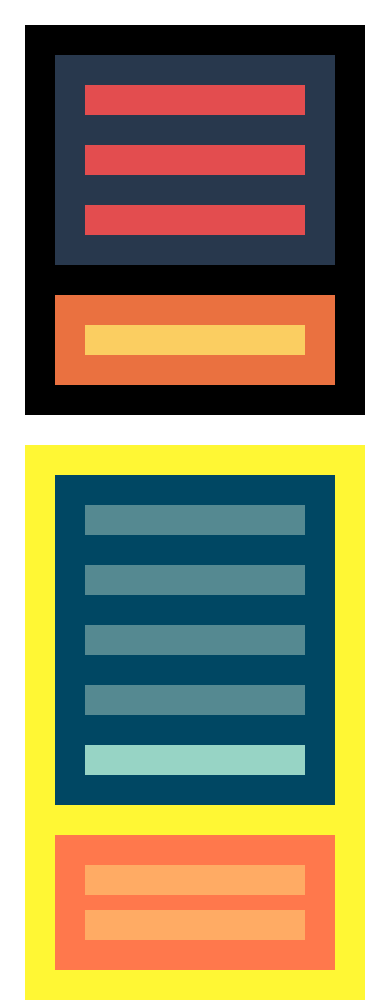
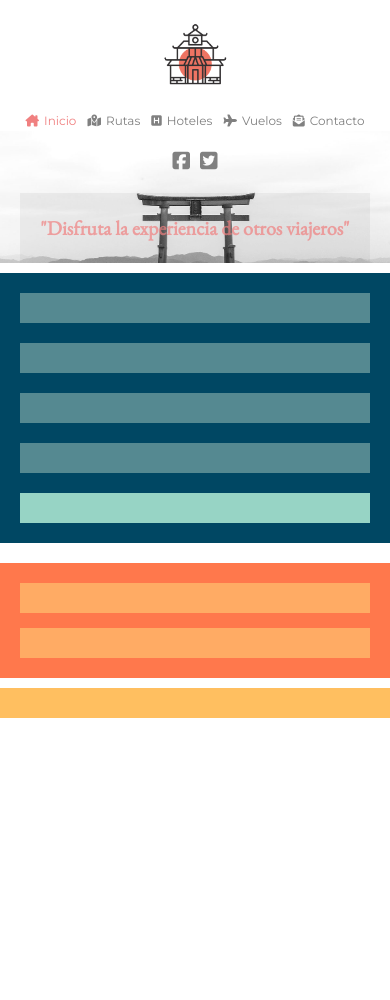
Before and after one commit to ArianeReact/Sprint_1, a plain HTML site: page index.html in a window 390 px wide. Shown: the top 1000 px of the page. After the commit the page ends 844 px from the top, so only its background shows below. Drawn offline with nearby package versions, Linux system fonts and the light colour scheme.

Commit message:
Nivell 2 - Exercici 4

```diff
--- a/css/responsive.css
+++ b/css/responsive.css
@@ -2,56 +2,116 @@
     section {
         flex-direction: column;
     }
-    .section.blackContent{
-        background-color: #fff734;
-    }
-    #contentLeft{
+
+    #contentLeft {
         margin-right: 0px;
     }
-    #logo{
+
+    #logo {
         flex: 0 1 80px;
     }
+
     #socialLinks {
         flex: 0 1 80px;
+        gap: 10px;
     }
+
+    #titleSlide h1 {
+        font-size: 25px;
+    }
+
+    .menuItem a {
+        font-size: 13px;
+    }
+
+    .menuItem i {
+        margin-right: 5px;
+    }
+
+
 }
 
 @media only screen and (max-width: 480px) {
     :root {
-        --gap: 30px;
-        --padding:15px;
+        --gap: 20px;
+        --padding: 15px;
     }
-    section{
-        gap:var(--gap);
+
+    section {
+        gap: var(--gap);
     }
-    #navBar{
+
+    .header {
+        background-size: 100%;
+        height: auto;
+    }
+
+    #navBar {
         flex-direction: column;
-        gap:var(--gap);
+        gap: var(--gap);
     }
-    #navBar >*{
+
+    #navBar>* {
         flex: 1 1 100%;
         margin: 0px !important;
     }
-    #contentLeft{
-        background-color:#004763;
+
+    #menu {
+        padding: 0px 20px;
     }
-    #contentArticles>article{
+
+    #slide {
+        margin: 20px 20px 0px 20px;
+        height: 70px;
+    }
+
+    #titleSlide h1 {
+        font-size: 20px;
+    }
+
+    .menuItem {
+        text-align: center;
+    }
+
+    .menuItem a {
+        font-size: 12px;
+        padding: 5px;
+    }
+
+    .menuItem i {
+        margin-right: 5px;
+    }
+
+    .socialItem a {
+        font-size: 20px;
+    }
+
+    #contentLeft {
+        background-color: #004763;
+    }
+
+    #contentArticles>article {
         flex: 1 1 100%;
         background-color: #558991;
     }
-    #footerArticles{
-        background-color:#97d4c5;
+
+    #footerArticles {
+        background-color: #97d4c5;
     }
-    #contentRight{
+
+    #contentRight {
         background-color: #ff784c;
     }
-    #contentRight #titleContentRight{
+
+    #contentRight #titleContentRight {
         background-color: #ffab64;
     }
-    #contentRight #textContentRight{
+
+    #contentRight #textContentRight {
         background-color: #ffab64;
     }
-    #contentFooter{
+
+    #contentFooter {
         background-color: #ffbf60;
     }
 }
--- a/css/styles.css
+++ b/css/styles.css
@@ -1,6 +1,6 @@
 :root {
     --gap: 20px;
-    --padding:10px;
+    --padding: 10px;
 }
 
 * {
@@ -11,61 +11,127 @@
 
 body {
     max-width: 1200px;
-    padding: 25px;
+    margin: 0 auto;
+    padding-top: 20px;
     display: flex;
     flex-direction: column;
-    margin: 0 auto;
+    gap: 10px;
+    color: #808080;
+    font-size: 14px;
+    font-family: 'Montserrat', sans-serif;
 }
-
 
 
 /* HEADER - fill de body*/
 header {
-    flex: 1 0 100%;
+    background: url("../images/header1.jpg") 50% 100% no-repeat;
+    background-size: cover;
+    height: 30vw;
     display: flex;
     flex-direction: column;
-    gap:var(--gap);
+    justify-content: space-between;
+    max-height: 400px;
 }
 
 #navBar {
-    background-color: #28384d;
+    display: flex;
     gap: var(--gap);
-    display: flex;
-    padding: var(--gap);
+    align-items: center;
 }
 
 #logo {
     flex: 0 1 160px;
+    text-align: center;
+}
 
+#logo img {
+    width: 70px;
 }
 
 #socialLinks {
     flex: 0 1 160px;
+    display: flex;
+    flex-direction: row;
+    gap: 20px;
+    justify-content: center;
+    list-style: none;
+    align-items: center;
 }
 
-#navBar>#menu {
-
-    flex-basis: auto;
-    flex-shrink: 1;
-    flex-grow: 1;
+.socialItem a {
+    text-decoration: none;
+    color: #808080;
+    transition: all 0.5s;
 }
 
-#hero {
-    background-color: #ea7140;
-    padding: var(--gap);
+.socialItem a:hover {
+    color: #f08080;
+    font-size: 20px;
 }
 
-#imgHero {
-    background-color: #fbce61;
-    padding: var(--padding);
+#menu {
+    flex: 1 1 auto;
+    display: flex;
+    flex-direction: row;
+    justify-content: space-around;
+    list-style: none;
+    align-items: center;
+    width: 100%;
 }
+
+
+.menuItem i {
+    margin-right: 10px;
+}
+
+.menuItem a {
+    text-decoration: none;
+    color: #808080;
+    transition: all 0.5s;
+    text-align: left;
+    background-color: transparent;
+    background-size: 0px;
+    padding: 10px;
+}
+
+.menuItem a.active {
+    color: #f08080;
+}
+
+
+.menuItem a:hover {
+    color: #f08080;
+    background-color: rgba(128, 128, 128, 0.1);
+    background-size: 100%;
+
+}
+
+
+#slide {
+    text-align: center;
+    background-color: rgba(128, 128, 128, 0.1);
+    height: 135px;
+    display: flex;
+    align-items: center;
+    justify-content: center;
+    margin: 0px 70px;
+}
+
+#titleSlide h1 {
+    color: #f08080;
+    opacity: 0.7;
+    text-align: center;
+    font-family: 'EB Garamond', serif;
+    font-size: 35px;
+}
+
 
 /* SECTION - fill de body*/
 
 section {
     display: flex;
     flex-direction: row;
-    gap:var(--gap);
+    gap: var(--gap);
 }
 
 /* SECTION - contentLeft*/
@@ -91,6 +157,7 @@ section {
     background-color: #2261a3;
 
 }
+
 #footerArticles {
     background-color: #6899ba;
     padding: var(--padding);
@@ -124,14 +191,3 @@ section {
     background-color: #e0a539;
     padding: var(--padding);
 }
-
-.blackContent {
-    background-color: black;
-    padding: var(--gap);
-    margin-bottom: var(--gap);
-}
-
-.redContent {
-    background-color: #e34d4f;
-    padding: var(--padding);
-}
--- a/index.html
+++ b/index.html
@@ -9,25 +9,42 @@
     <!-- CSS -->
     <link rel="stylesheet" href="./css/styles.css">
     <link rel="stylesheet" href="./css/responsive.css">
+    <!--FONTS-->
+    <link rel="preconnect" href="https://fonts.googleapis.com">
+    <link rel="preconnect" href="https://fonts.gstatic.com" crossorigin>
+    <link href="https://fonts.googleapis.com/css2?family=EB+Garamond&family=Montserrat:wght@400;700&display=swap"
+        rel="stylesheet">
+    <!--fontawesome-->
+    <script src="https://kit.fontawesome.com/126f5c3a25.js" crossorigin="anonymous"></script>
 
 </head>
 
 <body>
-    <header class="header blackContent">
+    <header class="header">
         <div id="navBar">
-            <div id="logo" class="redContent">
-
+            <div id="logo">
+                <a href="index.html" target="_self"><img src="images/logo.png" /></a>
             </div>
-            <div id="menu" class="redContent">
-
-            </div>
-            <div id="socialLinks" class="redContent">
-
-            </div>
+            <ul id="menu">
+                <li class="menuItem"><a href="index.html" target="_self" class="active"><i
+                            class="fa-solid fa-house-chimney"></i>Inicio</a></li>
+                <li class="menuItem"><a href="#" target="_self"><i
+                            class="fa-solid fa-map-location-dot"></i>Rutas</a></span>
+                <li class="menuItem"><a href="#" target="_self"><i class="fa-solid fa-square-h"></i>Hoteles</a></span>
+                <li class="menuItem"><a href="#" target="_self"><i class="fa-solid fa-plane"></i>Vuelos</a></li>
+                <li class="menuItem"><a href="#" target="_self"><i
+                            class="fa-solid fa-envelope-open-text"></i>Contacto</a></li>
+            </ul>
+            <ul id="socialLinks">
+                <li class="socialItem"><a href="https://es-es.facebook.com/" target="_blank"><i
+                            class="fa-brands fa-square-facebook"></i></a></li>
+                <li class="socialItem"><a href="https://twitter.com/?lang=es" target="_blank"><i
+                            class="fa-brands fa-square-twitter"></i></a></li>
+            </ul>
         </div>
-        <div id="hero">
-            <div id="imgHero">
-
+        <div id="slide">
+            <div id="titleSlide">
+                <h1>"Disfruta la experiencia de otros viajeros"</h1>
             </div>
         </div>
     </header>
```
Also changed, not shown: images/comida.jpg (added), images/favicon.ico (added), images/header.jpg (added), images/header1.jpg (added), images/logo.png (added), images/noche.jpg (added), images/sakura.jpg (added), 1 other file.
